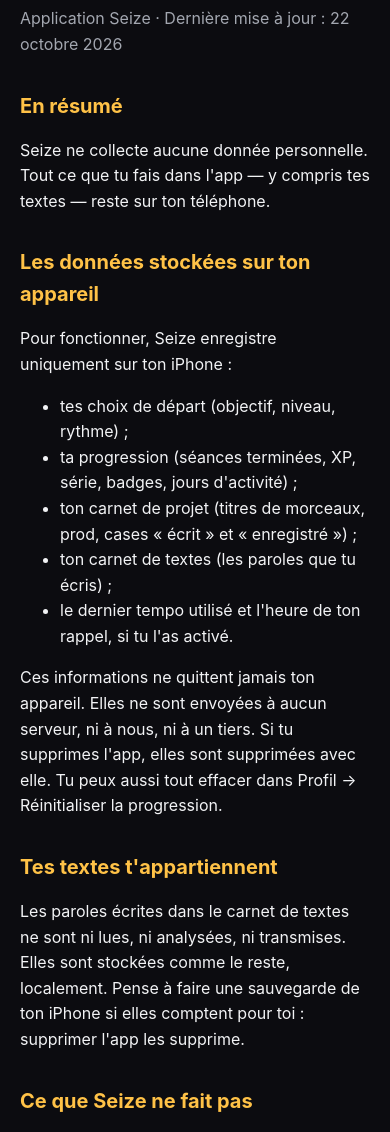
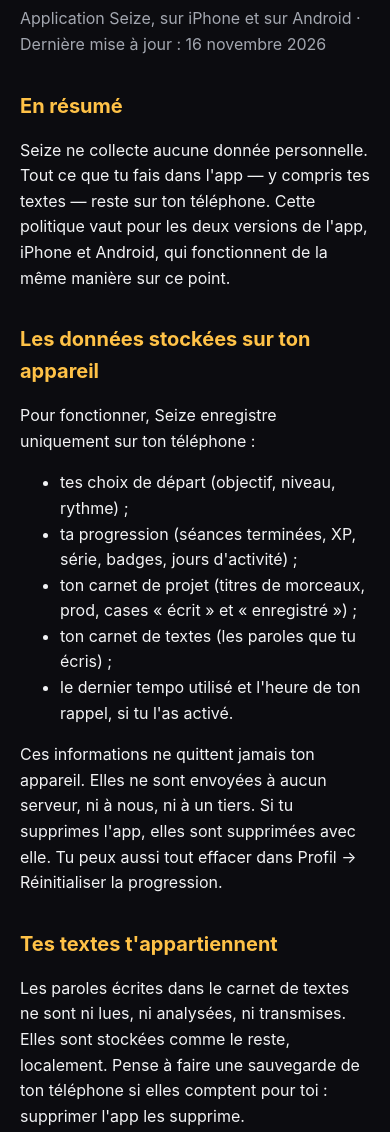
Before and after one commit to MayeulLecomte/seize-privacy, a plain HTML site: page index.html in a window 390 px wide. Shown: the part 160-1292 px from the top of the page. Drawn offline with Linux system fonts and the light colour scheme.

Commit message:
La politique couvre aussi la version Android
Même app, mêmes règles : rien ne sort du téléphone. Le texte parlait d'iPhone
partout alors que Play exige une politique de confidentialité pour toute
application, y compris celles qui ne collectent rien.

- « ton téléphone » au lieu de « ton iPhone »
- un paragraphe sur l'autorisation de notification, propre à Android
- la date de mise à jour

Co-Authored-By: Claude Opus 5 <noreply@anthropic.com>

```diff
--- a/index.html
+++ b/index.html
@@ -18,13 +18,13 @@
 <body>
 <main>
   <h1>Politique de confidentialité</h1>
-  <p class="muted">Application Seize · Dernière mise à jour : 22 octobre 2026</p>
+  <p class="muted">Application Seize, sur iPhone et sur Android · Dernière mise à jour : 16 novembre 2026</p>
 
   <h2>En résumé</h2>
-  <p>Seize ne collecte aucune donnée personnelle. Tout ce que tu fais dans l'app — y compris tes textes — reste sur ton téléphone.</p>
+  <p>Seize ne collecte aucune donnée personnelle. Tout ce que tu fais dans l'app — y compris tes textes — reste sur ton téléphone. Cette politique vaut pour les deux versions de l'app, iPhone et Android, qui fonctionnent de la même manière sur ce point.</p>
 
   <h2>Les données stockées sur ton appareil</h2>
-  <p>Pour fonctionner, Seize enregistre uniquement sur ton iPhone :</p>
+  <p>Pour fonctionner, Seize enregistre uniquement sur ton téléphone :</p>
   <ul>
     <li>tes choix de départ (objectif, niveau, rythme) ;</li>
     <li>ta progression (séances terminées, XP, série, badges, jours d'activité) ;</li>
@@ -35,7 +35,7 @@
   <p>Ces informations ne quittent jamais ton appareil. Elles ne sont envoyées à aucun serveur, ni à nous, ni à un tiers. Si tu supprimes l'app, elles sont supprimées avec elle. Tu peux aussi tout effacer dans Profil → Réinitialiser la progression.</p>
 
   <h2>Tes textes t'appartiennent</h2>
-  <p>Les paroles écrites dans le carnet de textes ne sont ni lues, ni analysées, ni transmises. Elles sont stockées comme le reste, localement. Pense à faire une sauvegarde de ton iPhone si elles comptent pour toi : supprimer l'app les supprime.</p>
+  <p>Les paroles écrites dans le carnet de textes ne sont ni lues, ni analysées, ni transmises. Elles sont stockées comme le reste, localement. Pense à faire une sauvegarde de ton téléphone si elles comptent pour toi : supprimer l'app les supprime.</p>
 
   <h2>Ce que Seize ne fait pas</h2>
   <ul>
@@ -51,7 +51,7 @@
   <p>Le métronome est un clic généré par l'app elle-même. Il est joué en mode « mélange », pour que tu puisses lancer une prod depuis une autre application en même temps. Seize ne lit, n'écoute et n'enregistre aucun autre son.</p>
 
   <h2>Notifications</h2>
-  <p>Les rappels sont des notifications locales, programmées directement sur ton iPhone. Elles ne passent par aucun serveur. Tu peux les désactiver à tout moment dans l'app ou dans les Réglages d'iOS.</p>
+  <p>Les rappels sont des notifications locales, programmées directement sur ton téléphone. Elles ne passent par aucun serveur : rien n'est envoyé, rien n'est reçu. Sur Android, l'app te demande l'autorisation d'afficher des notifications ; si tu refuses, tout le reste continue de fonctionner. Tu peux les désactiver à tout moment dans l'app, ou dans les réglages de ton téléphone.</p>
 
   <h2>Contenu d'entraînement</h2>
   <p>Les séances de Seize sont des exercices généraux d'entraînement au rap. Elles ne remplacent pas un coach vocal, un professeur de musique ou l'avis d'un médecin. En cas de douleur ou d'enrouement qui dure, arrête et consulte.</p>
```
Also changed, not shown: privacy.html (+5 -5 lines).
